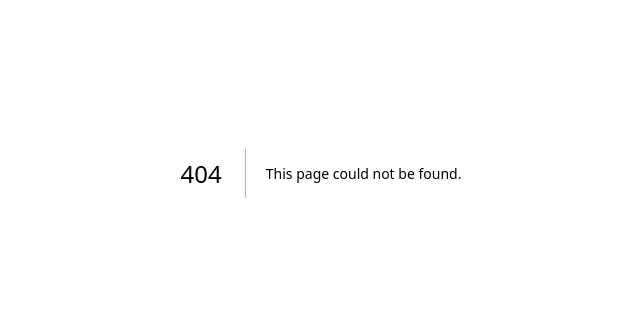
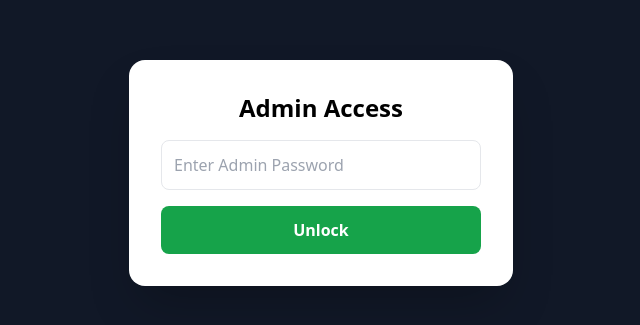
Before and after one commit to capacitytools/vibecode-ig, a Next.js app: page /admin in a window 1280 px wide. Before the commit this address had no page. Shown: the part 227-552 px from the top of the page, without its empty margins (319-959 px from the left). Built offline with nearby package versions, Linux system fonts and the light colour scheme.

Commit message:
Create app/admin/page.tsx

```diff
--- /dev/null
+++ b/app/admin/page.tsx
@@ -0,0 +1,65 @@
+"use client";
+import { useState } from "react";
+import { useRouter } from "next/navigation";
+
+export default function AdminPage() {
+  const [password, setPassword] = useState("");
+  const [newHandle, setNewHandle] = useState("");
+  const [isAuthenticated, setIsAuthenticated] = useState(false);
+  const router = useRouter();
+
+  const handleLogin = () => {
+    // Simple password for the challenge demo
+    if (password === "vibe2024") {
+      setIsAuthenticated(true);
+    } else {
+      alert("Wrong password!");
+    }
+  };
+
+  const saveHandle = () => {
+    localStorage.setItem("ig_handle", newHandle.replace("@", ""));
+    alert("Handle updated! Redirecting to homepage...");
+    router.push("/");
+  };
+
+  if (!isAuthenticated) {
+    return (
+      <main className="min-h-screen flex items-center justify-center bg-gray-900 p-4">
+        <div className="bg-white p-8 rounded-2xl shadow-2xl w-full max-w-sm">
+          <h2 className="text-2xl font-bold mb-4 text-center">Admin Access</h2>
+          <input
+            type="password"
+            placeholder="Enter Admin Password"
+            className="w-full p-3 border rounded-lg mb-4"
+            onChange={(e) => setPassword(e.target.value)}
+          />
+          <button onClick={handleLogin} className="w-full bg-green-600 text-white p-3 rounded-lg font-bold">
+            Unlock
+          </button>
+        </div>
+      </main>
+    );
+  }
+
+  return (
+    <main className="min-h-screen flex items-center justify-center bg-gray-100 p-4">
+      <div className="bg-white p-8 rounded-2xl shadow-xl w-full max-w-md">
+        <h2 className="text-2xl font-bold mb-4 text-purple-700">Change Instagram Handle</h2>
+        <p className="text-gray-600 mb-4 text-sm">Enter a new handle to fetch their videos instantly.</p>
+        <input
+          type="text"
+          placeholder="e.g., nasa or cristiano"
+          className="w-full p-3 border rounded-lg mb-4"
+          onChange={(e) => setNewHandle(e.target.value)}
+        />
+        <button onClick={saveHandle} className="w-full bg-purple-600 text-white p-3 rounded-lg font-bold">
+          Save & Update Platform
+        </button>
+        <button onClick={() => router.push("/")} className="w-full mt-2 text-gray-500 underline">
+          Back to Homepage
+        </button>
+      </div>
+    </main>
+  );
+}
```
